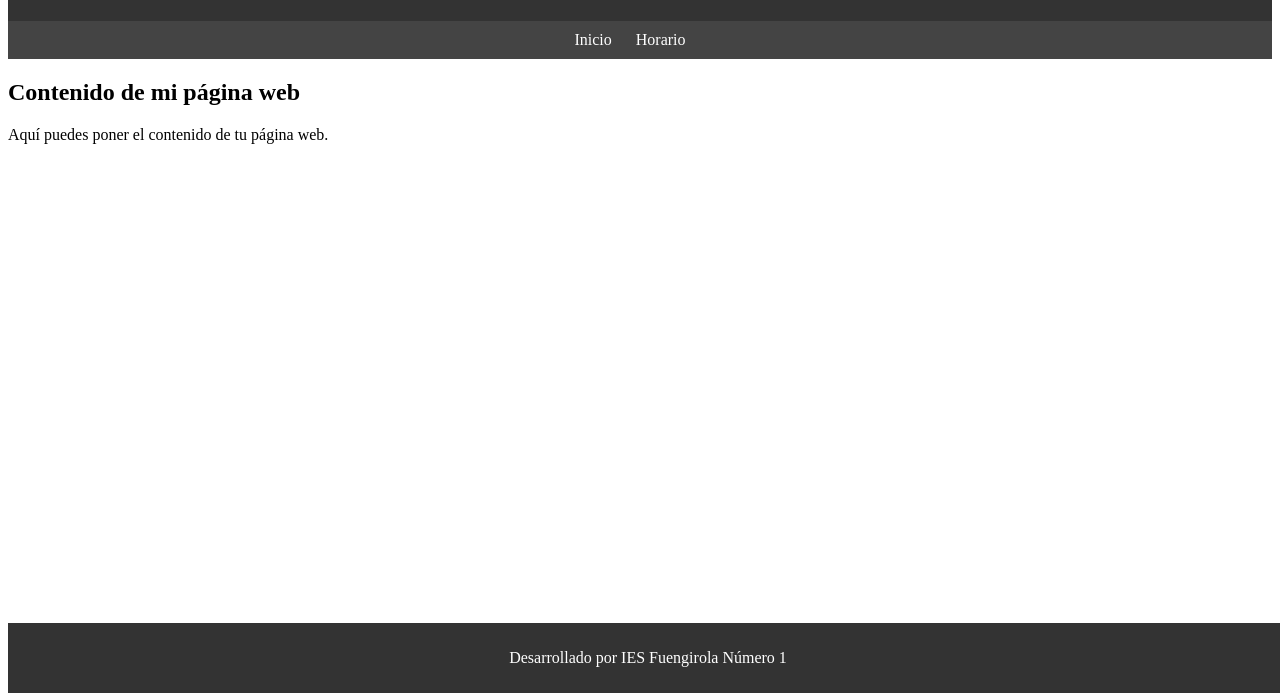
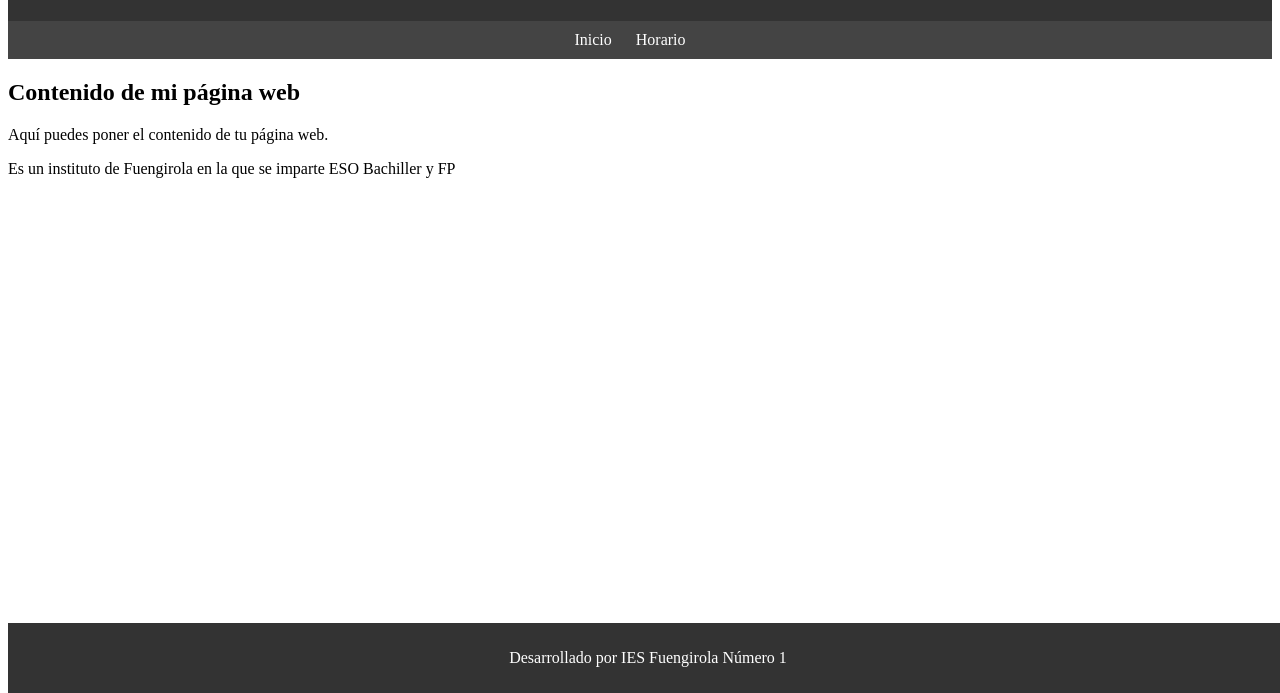
Before and after one commit to Manu09234/tarea2ed, a plain HTML site: page index.html in a window 1280 px wide. Shown: the part 107-800 px from the top of the page. Drawn offline with Linux system fonts and the light colour scheme.

Commit message:
Información del instituto

```diff
--- a/index.html
+++ b/index.html
@@ -64,6 +64,7 @@
     <main>
         <h2>Contenido de mi página web</h2>
         <p>Aquí puedes poner el contenido de tu página web.</p>
+        <p>Es un instituto de Fuengirola en la que se imparte ESO Bachiller y FP</p>
     </main>
 
     <footer>
```
